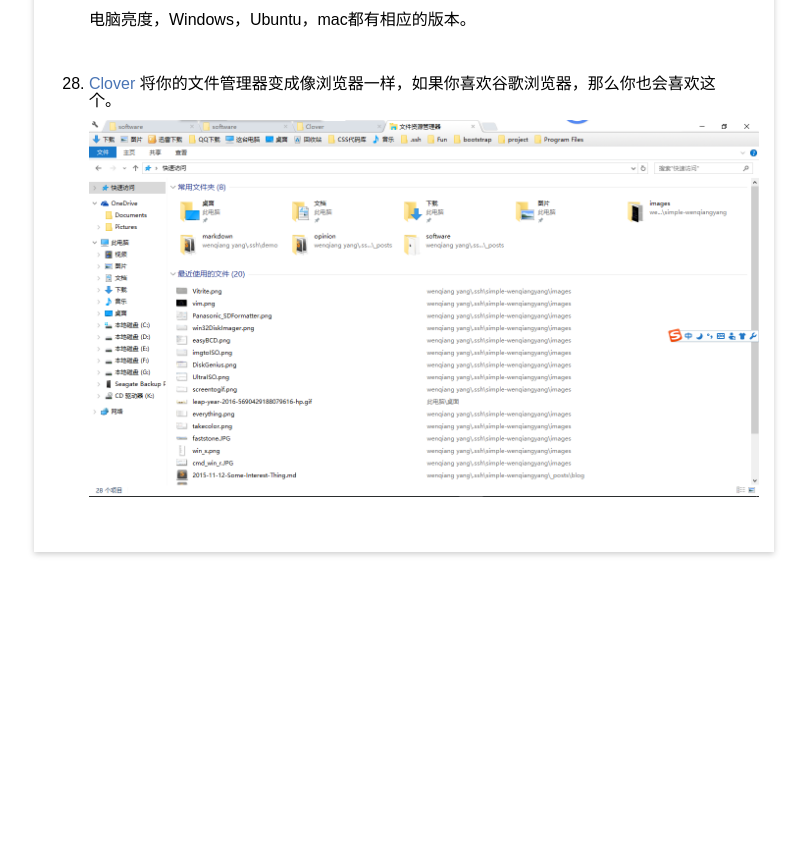
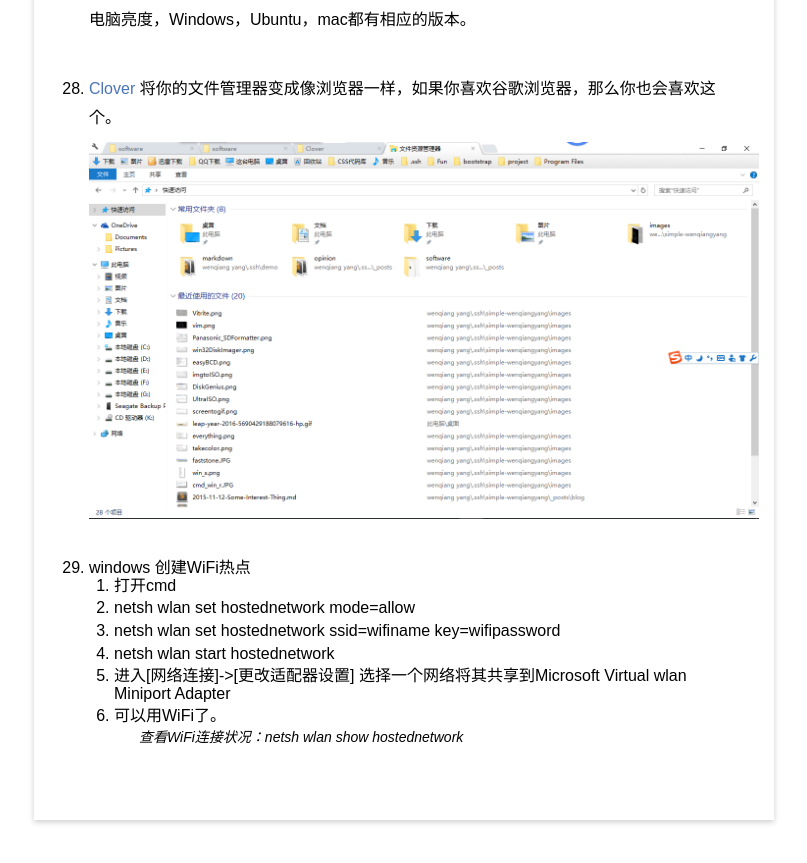
Before and after one commit to windard/windard.com, a Jekyll site: the page built from _posts/blog/2015-11-12-Some-Interest-Thing.md, in a window 1280 px wide and 900 px high, scrolled down 9971 px. Shown: the top 863 px of the window, without its empty margins (76-883 px from the left). Built offline with Jekyll 4.4.1, drawn with Linux system fonts in a browser that asks for light colours; before the commit the page ends 10603 px from its top, so only the background shows below that.

Commit message:
add Create-LAN

```diff
--- a/_posts/blog/2015-11-12-Some-Interest-Thing.md
+++ b/_posts/blog/2015-11-12-Some-Interest-Thing.md
@@ -145,3 +145,12 @@
 
 36. [Clover](../software/Clover_Setup_3.0.406.zip) 将你的文件管理器变成像浏览器一样，如果你喜欢谷歌浏览器，那么你也会喜欢这个。
 ![clover.png](../../images/clover.png)
+
+37. windows 创建WiFi热点
+    1. 打开cmd
+    2. netsh wlan set hostednetwork mode=allow
+    3. netsh wlan set hostednetwork ssid=wifiname key=wifipassword
+    4. netsh wlan start hostednetwork
+    5. 进入[网络连接]->[更改适配器设置] 选择一个网络将其共享到Microsoft Virtual wlan Miniport Adapter
+    7. 可以用WiFi了。
+    >查看WiFi连接状况：netsh wlan show hostednetwork
```
Also changed, not shown: _posts/blog/2016-3-1-Method-In-Python-Child.md (+36 -3 lines), _posts/project/2016-3-3-Create-LAN-And-Communicate.md (added, +56 -0 lines).
